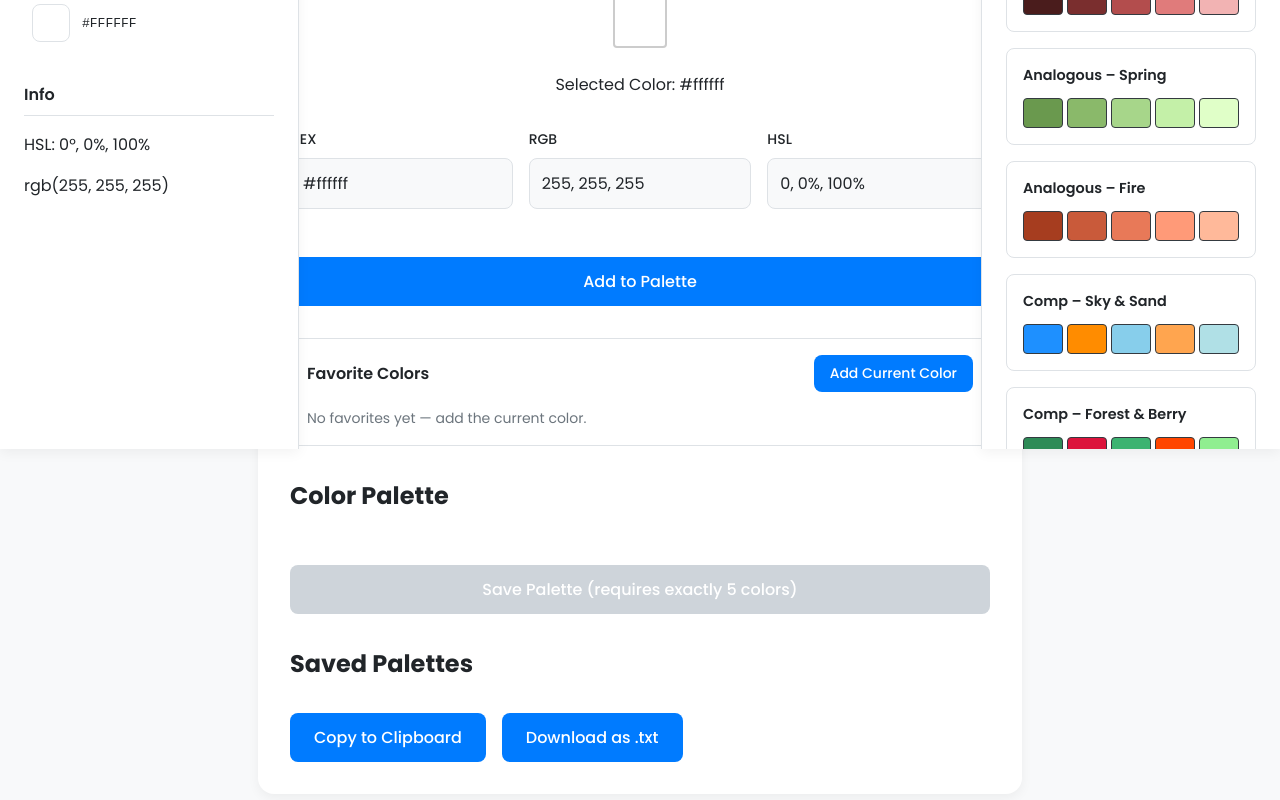
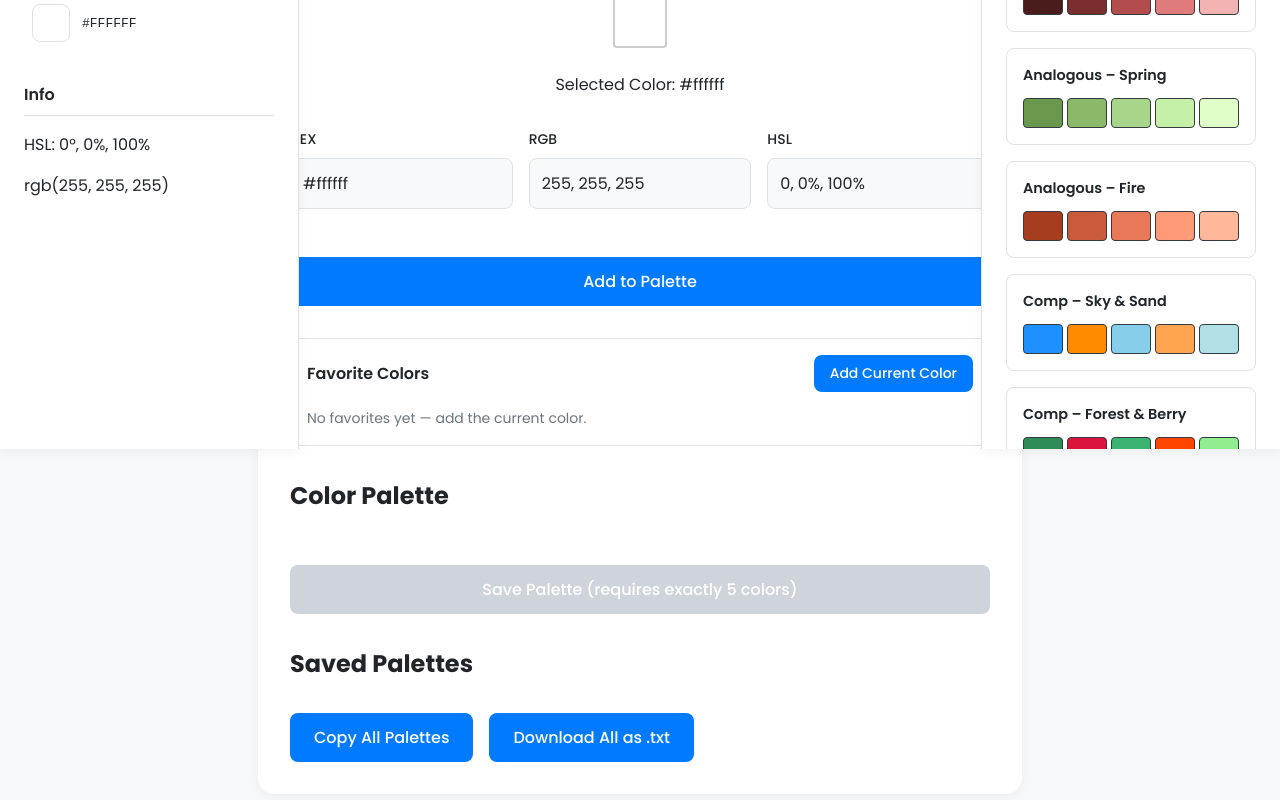
Before and after one commit to tharjas/Group-13-project-CSCE3444-fa25, a React (Vite) app: page / in a window 1280 px wide. Shown: the part 399-1199 px from the top of the page. Built offline with nearby package versions, Linux system fonts and the light colour scheme.

Commit message:
Fixed exports to work properly and made it a little clearer what it actually does (Export all palettes vs. the previous export palette).

```diff
--- a/src/App.jsx
+++ b/src/App.jsx
@@ -100,7 +100,7 @@ function App() {
             <UIMockups palette={showUIMockups} onClose={() => setShowUIMockups(null)} />
           )}
 
-          <ExportOptions palette={palette} />
+          <ExportOptions savedPalettes={savedPalettes} />
         </div>
       </main>
 
--- a/src/components/ExportOptions.jsx
+++ b/src/components/ExportOptions.jsx
@@ -1,72 +1,74 @@
 import React, { useState } from 'react';
 
-// Helper conversions
-const hexToRgb = (hex) => {
-  hex = hex.replace(/^#/, '');
-  if (hex.length === 3) hex = hex.split('').map(c => c + c).join('');
-  const num = parseInt(hex, 16);
-  const r = (num >> 16) & 255;
-  const g = (num >> 8) & 255;
-  const b = num & 255;
-  return `rgb(${r}, ${g}, ${b})`;
-};
-
-const hexToHsl = (hex) => {
-  const rgb = hexToRgb(hex).match(/\d+/g).map(Number);
-  let [r, g, b] = rgb.map(v => v / 255);
-  const max = Math.max(r, g, b), min = Math.min(r, g, b);
-  let h, s, l = (max + min) / 2;
-
-  if (max === min) h = s = 0;
-  else {
-    const d = max - min;
-    s = l > 0.5 ? d / (2 - max - min) : d / (max + min);
-    switch (max) {
-      case r: h = (g - b) / d + (g < b ? 6 : 0); break;
-      case g: h = (b - r) / d + 2; break;
-      case b: h = (r - g) / d + 4; break;
-      default: break;
-    }
-    h *= 60;
-  }
-  return `hsl(${Math.round(h)}, ${Math.round(s*100)}%, ${Math.round(l*100)}%)`;
-};
-
-const ExportOptions = ({ palette }) => {
+const ExportOptions = ({ savedPalettes }) => {
   const [message, setMessage] = useState('');
 
-  const copyToClipboard = () => {
-    if (!palette.length) return;
-    const textToCopy = palette.map(hex =>
-      `${hex} | ${hexToRgb(hex)} | ${hexToHsl(hex)}`
-    ).join('\n');
-    navigator.clipboard.writeText(textToCopy).then(() => {
-      setMessage('Palette copied!');
-      setTimeout(() => setMessage(''), 2000);
-    });
+  // Helper – turn a single palette into a string of hex codes (one per line)
+  const paletteToString = (palette) => palette.join('\n');
+
+  // Build the full export text
+  const buildExportText = () => {
+    if (savedPalettes.length === 0) return null;
+
+    return savedPalettes
+      .map((palette, i) => {
+        const header = `palette ${i + 1}`;
+        const colors = paletteToString(palette);
+        return `${header}\n${colors}`;
+      })
+      .join('\n\n'); // two new-lines between palettes
   };
 
-  const downloadAsTxt = () => {
-    if (!palette.length) return;
-    const textToDownload = palette.map(hex =>
-      `${hex} | ${hexToRgb(hex)} | ${hexToHsl(hex)}`
-    ).join('\n');
-    const blob = new Blob([textToDownload], { type: 'text/plain' });
+  // ---------- COPY TO CLIPBOARD ----------
+  const handleCopy = async () => {
+    if (savedPalettes.length === 0) {
+      alert('No saved palettes to export.');
+      return;
+    }
+
+    const text = buildExportText();
+    try {
+      await navigator.clipboard.writeText(text);
+      setMessage('All palettes copied to clipboard!');
+    } catch (err) {
+      console.error(err);
+      setMessage('Copy failed – try again.');
+    }
+    setTimeout(() => setMessage(''), 2500);
+  };
+
+  // ---------- DOWNLOAD AS .txt ----------
+  const handleDownload = () => {
+    if (savedPalettes.length === 0) {
+      alert('No saved palettes to export.');
+      return;
+    }
+
+    const text = buildExportText();
+    const blob = new Blob([text], { type: 'text/plain' });
     const url = URL.createObjectURL(blob);
     const a = document.createElement('a');
     a.href = url;
-    a.download = 'color-palette.txt';
+    a.download = 'all-color-palettes.txt';
+    document.body.appendChild(a);
     a.click();
+    document.body.removeChild(a);
     URL.revokeObjectURL(url);
-    setMessage('Palette downloaded!');
-    setTimeout(() => setMessage(''), 2000);
+
+    setMessage('All palettes downloaded!');
+    setTimeout(() => setMessage(''), 2500);
   };
 
   return (
     <div className="export-options">
-      <button onClick={copyToClipboard}>Copy to Clipboard</button>
-      <button onClick={downloadAsTxt}>Download as .txt</button>
-      {message && <span style={{ marginLeft: '1rem', color: 'green' }}>{message}</span>}
+      <button onClick={handleCopy}>Copy All Palettes</button>
+      <button onClick={handleDownload}>Download All as .txt</button>
+
+      {message && (
+        <span style={{ marginLeft: '1rem', color: 'green', fontWeight: 500 }}>
+          {message}
+        </span>
+      )}
     </div>
   );
 };
```
